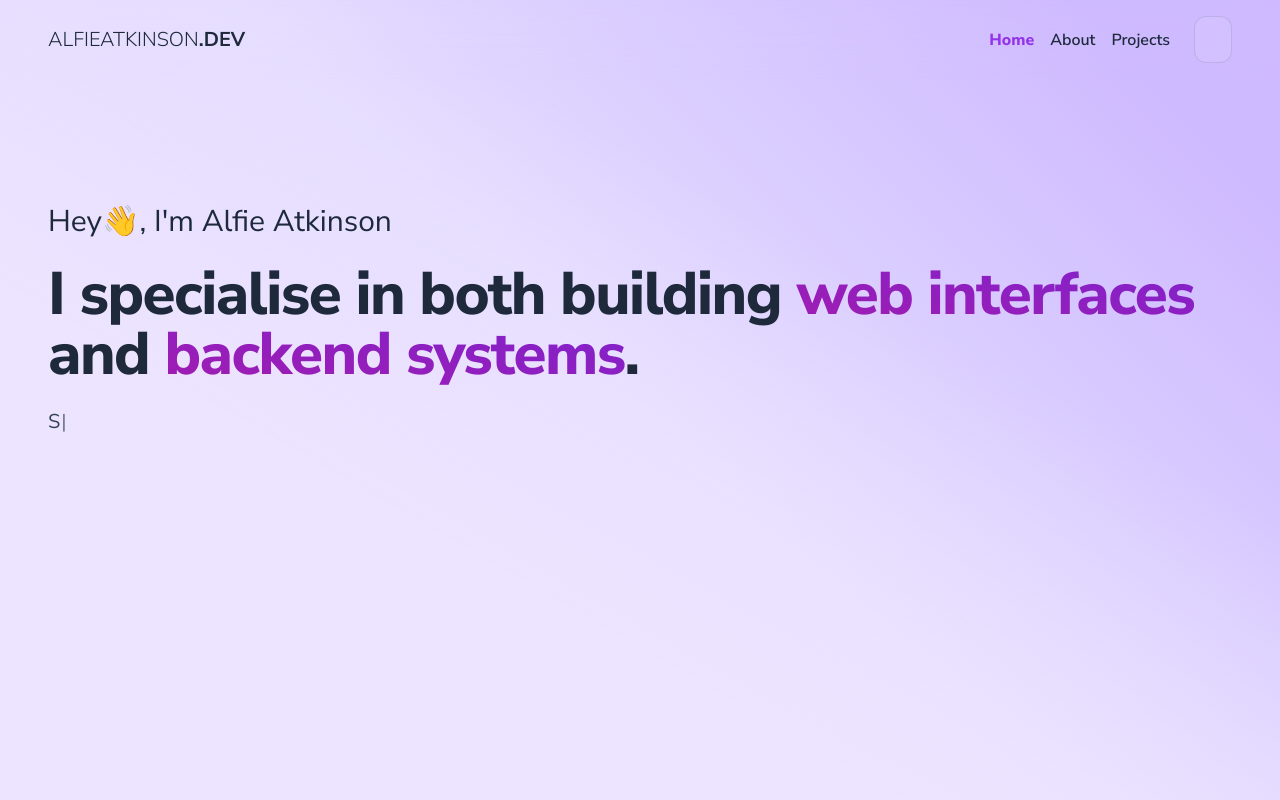
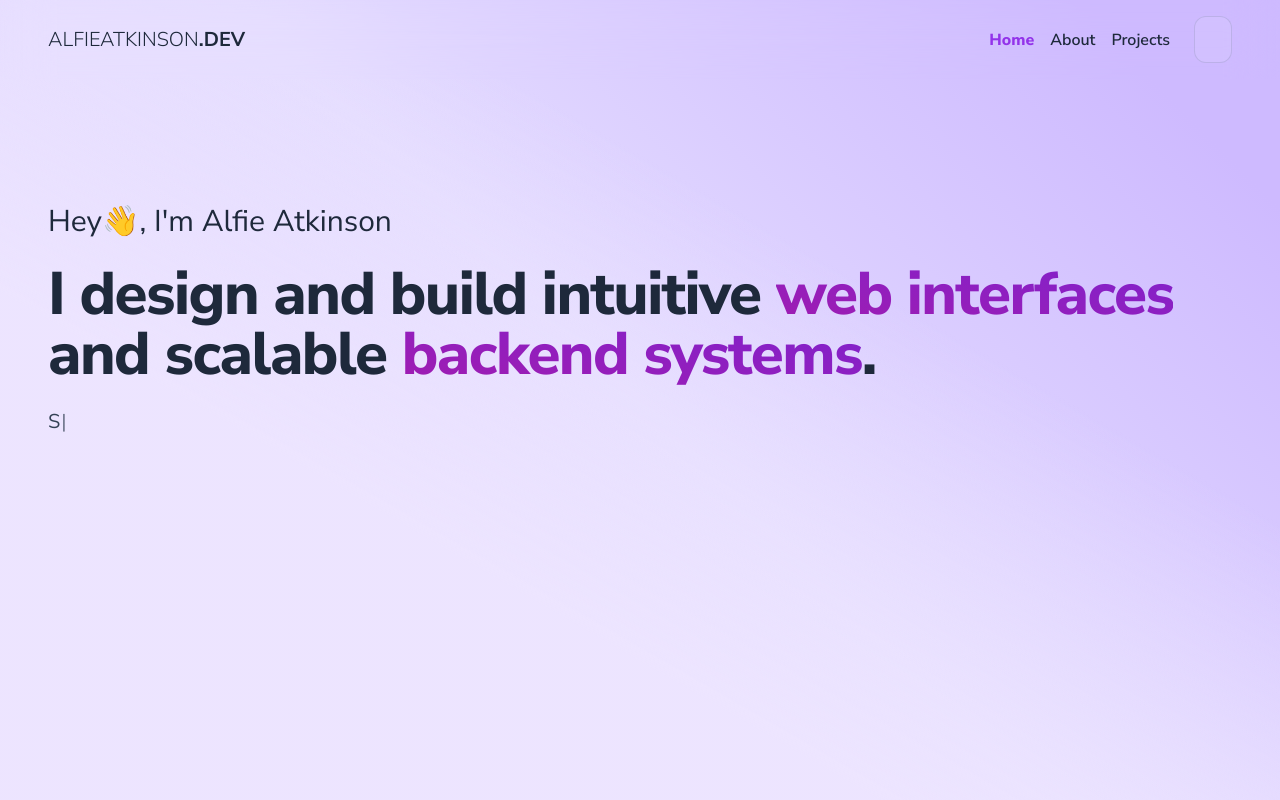
Before and after one commit to alfieatkinson/portfolio, a React (Vite) app: page / in a window 1280 px wide. Shown: the top 800 px of the page. Built offline with nearby package versions, Linux system fonts and the light colour scheme; some icons are missing.

Commit message:
Refactor Hero component text for improved clarity and emphasis on design capabilities

```diff
--- a/src/components/sections/Hero.tsx
+++ b/src/components/sections/Hero.tsx
@@ -33,7 +33,8 @@ export default function Hero(): React.JSX.Element {
             'break-words font-extrabold tracking-tight'
           )}
         >
-          I specialise in both building <HighlightText>web interfaces</HighlightText> and{' '}
+          I design and build intuitive{' '}
+          <HighlightText>web interfaces</HighlightText> and scalable{' '}
           <HighlightText>backend systems</HighlightText>.
         </h1>
         <p
```
